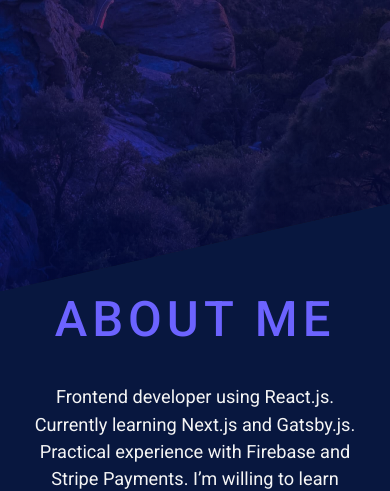
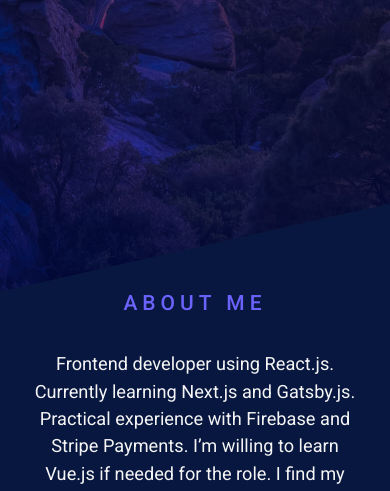
Before and after one commit to ostojics/Portfolio, a website: page index.html in a window 390 px wide. Shown: the part 588-1079 px from the top of the page. Drawn offline with Linux system fonts and the light colour scheme.

Commit message:
More responsivity adjustements

```diff
--- a/sass/_base.scss
+++ b/sass/_base.scss
@@ -189,7 +189,7 @@ body{
     @include respond(phone){
 
         .section-text{
-            font-size: 3.5rem;
+            font-size: 1.5rem;
         }
 
 
@@ -224,7 +224,7 @@ body{
         }
 
         .projects{
-            margin-top: -1rem;
+            margin-top: 1.2rem;
             .project{
                 &-content{
                     &-desc{
@@ -239,7 +239,7 @@ body{
             .book{
                 background-image: linear-gradient(to right, rgba(255,255,255, .7) 0%,rgba(255,255,255, .7) 100%), url(../imgs/john-towner-JgOeRuGD_Y4-unsplash.jpg);
                 background-size: cover;
-                height: 60vh;
+                height: 65vh;
 
                 &-form{
                     width: 100%;
@@ -385,9 +385,6 @@ body{
         .contact{
             margin-top: -4rem;
 
-            .book {
-                height: 50vh;
-            }
         }
 
     }
```
Also changed, not shown: css/style.css.
